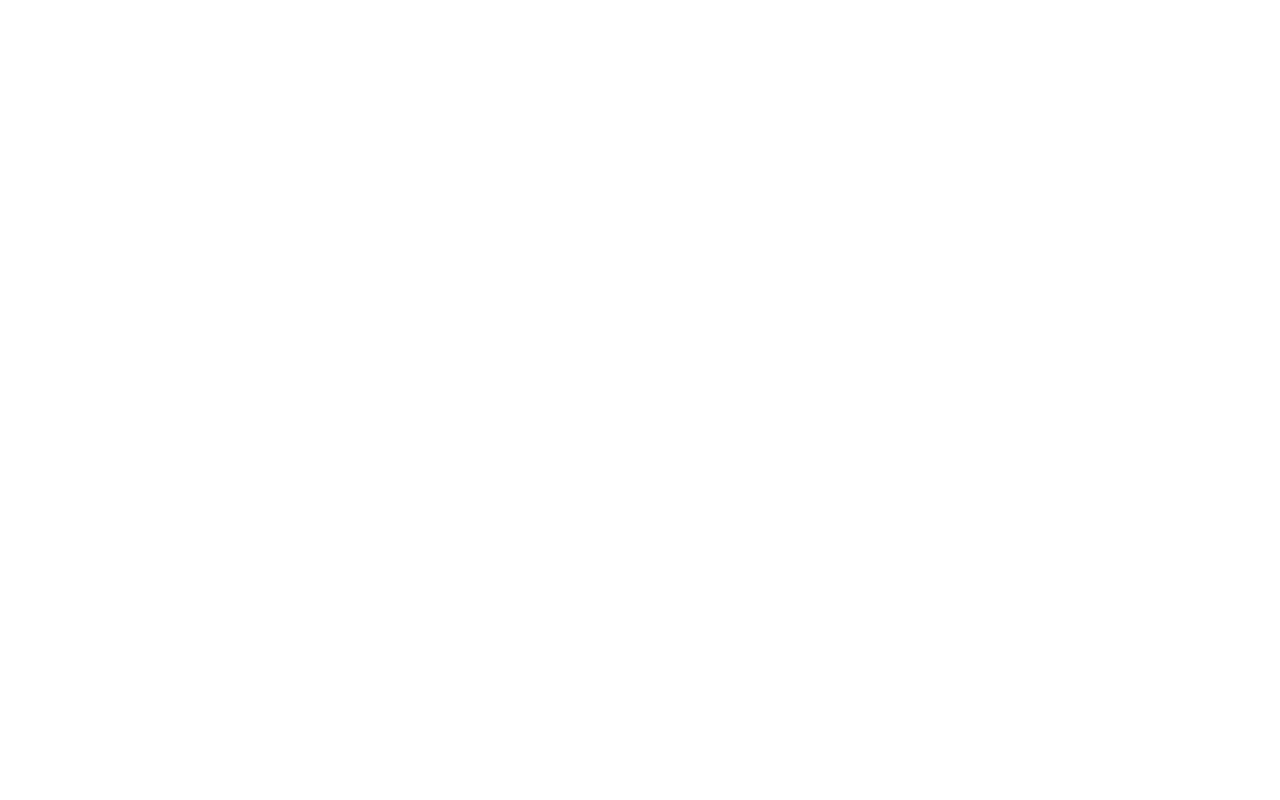
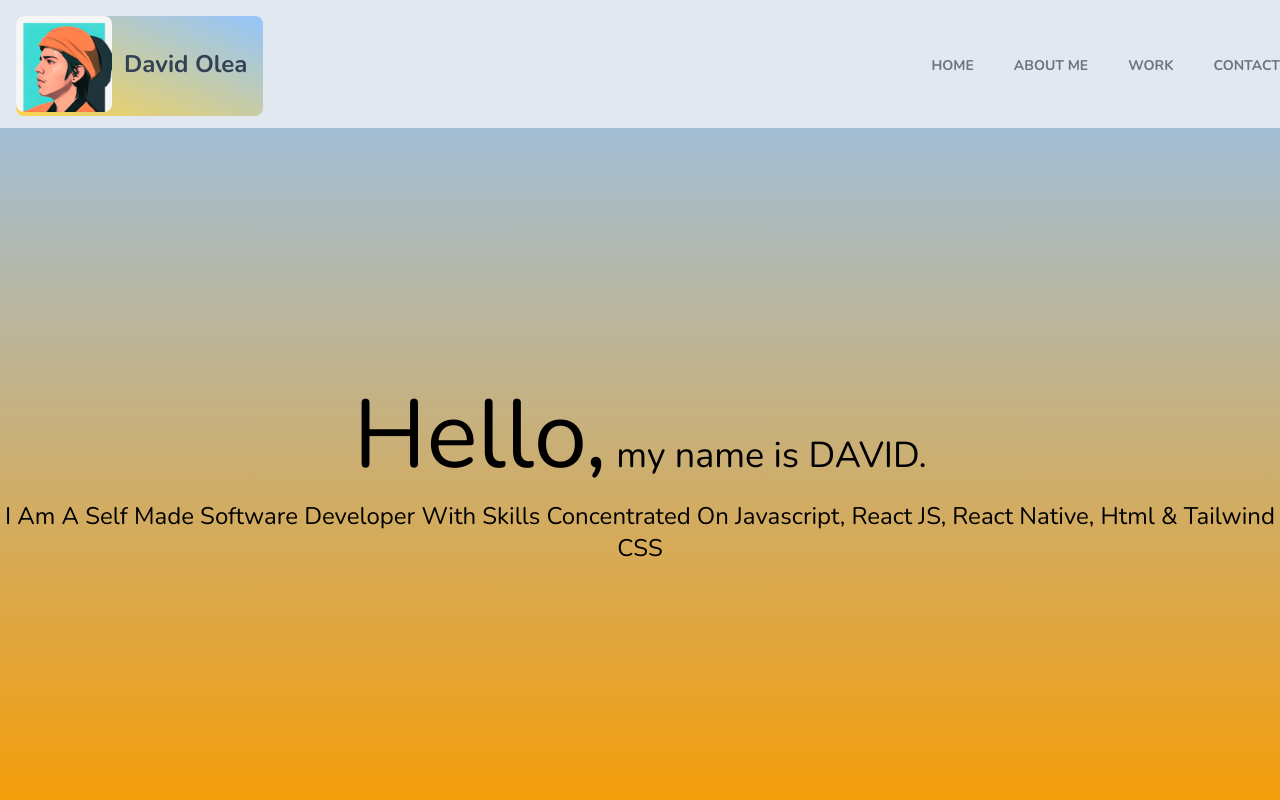
Before and after one commit to Davido1214/PersonalPortfolio, a website: page index.html in a window 1280 px wide. Shown: the top 800 px of the page. Drawn offline with nearby package versions, Linux system fonts and the light colour scheme.

Commit message:
created and stylized Nav bar and Hero Section

```diff
--- /dev/null
+++ b/app.js
@@ -0,0 +1,7 @@
+const burger = document.querySelector("#burger");
+const menu = document.querySelector("#menu");
+
+burger.addEventListener("click", ()=>{
+    menu.classList.toggle("hidden")
+
+})
--- a/index.html
+++ b/index.html
@@ -3,9 +3,74 @@
     <meta charset="UTF-8">
     <meta http-equiv="X-UA-Compatible" content="IE=edge">
     <meta name="viewport" content="width=device-width, initial-scale=1.0">
-    <title>Portfolio</title>
+    <link href="https://fonts.googleapis.com/css2?family=Nunito:ital,wght@0,400;0,500;0,600;0,700;0,800;0,900;1,400;1,500;1,600;1,700;1,800;1,900&display=swap" rel="stylesheet">
+    <title>Document</title>
+    <link rel="stylesheet" href="output.css">
 </head>
-<body>
+<body class="font-nunito">
+    <!-- ---------------------------- intro section ---------------------------- -->
+    <div>
+        <h1 class="h-1/2 lg:h-screen bg-gradient-to-t from-amber-500 to-blue-300">
+<!-- ------------------------------- navbar -------------------------------- -->
+        <nav class="w-full  bg-fixed top-0 bg-slate-200 h-32 ">
+            <div class="container mx-auto py-4 flex items-center justify-between ">
+                <div class="sm:ml-4 mb-0 flex items-center gap-3 bg-gradient-to-tr from-amber-300 to-blue-300  rounded-lg pr-4 pb-1">
+                    <img class="h-24 w-24  rounded-lg " src="./assets/selfImage.png" alt="Illustration of myself">
+                    <span class="text-2xl font-bold text-slate-700">David Olea</span>
+                </div>
+                <ul class="hidden md:flex space-x-10 items-center text-gray-500 font-bold text-sm uppercase">
+                    <li class="hover:text-slate-700 hover:text-lg ">
+                        <a href="#">HOME</a>
+                    </li>
+                    <li class="hover:text-slate-700 hover:text-lg">
+                        <a href="#">ABOUT ME</a>
+                    </li>
+                    <li class="hover:text-slate-700 hover:text-lg">
+                        <a href="#">WORK</a>
+                    </li>
+                    <li class="hover:text-slate-700 hover:text-lg">
+                        <a href="#">CONTACT</a>
+                    </li>
 
+                </ul>
+                <div id="burger" class="space-y-1 md:hidden cursor-pointer z-20">
+                    <div class="w-6 h-1 bg-black"></div>
+                    <div class="w-6 h-1 bg-black"></div>
+                    <div class="w-6 h-1 bg-black"></div>
+
+                </div>
+                <ul id="menu" class="hidden bg-amber-300 absolute left-0 top-0 w-full p-10 rounded-b-3xl space-y-10 text-white text-center">
+                    <li class=" ">
+                        <a href="#">HOME</a>
+                    </li>
+                    <li class="">
+                        <a href="#">ABOUT ME</a>
+                    </li>
+                    <li class="">
+                        <a href="#">WORK</a>
+                    </li>
+                    <li class="">
+                        <a href="#">CONTACT</a>
+                    </li>
+                </ul>
+
+
+            </div>
+
+
+        </nav>
+
+        <div class="mx-auto container text-center mt-60 pt-5">
+            <h1 class="text-4xl "><span class="text-8xl capitalize">Hello,</span > my name is DAVID.</h1>
+            <p class="pt-4 text-2xl capitalize">I am a self made software developer with skills concentrated on Javascript, React JS, React Native, Html &  Tailwind CSS</p>
+        </div>
+
+
+
+        </h1>
+
+        <h1 class="h-1/2 lg:h-screen bg-gradient-to-t from-red-500 to-green-300"></h1>
+    </div>
+    <script src="./app.js"></script>
 </body>
 </html>
--- /dev/null
+++ b/src/input.css
@@ -0,0 +1,3 @@
+@tailwind base;
+@tailwind components;
+@tailwind utilities;
--- /dev/null
+++ b/tailwind.config.js
@@ -0,0 +1,15 @@
+/** @type {import('tailwindcss').Config} */
+module.exports = {
+  content: ["./*.html"],
+  theme: {
+    extend: {
+      screens:{
+        "sm":"480px"
+      }
+    },
+    fontFamily:{
+      nunito:['Nunito', "sans-serif"]
+    }
+  },
+  plugins: [],
+}
```
Also changed, not shown: package.json (added, +13 -0 lines), output.css (added), styles.css (added), 1 other file.
